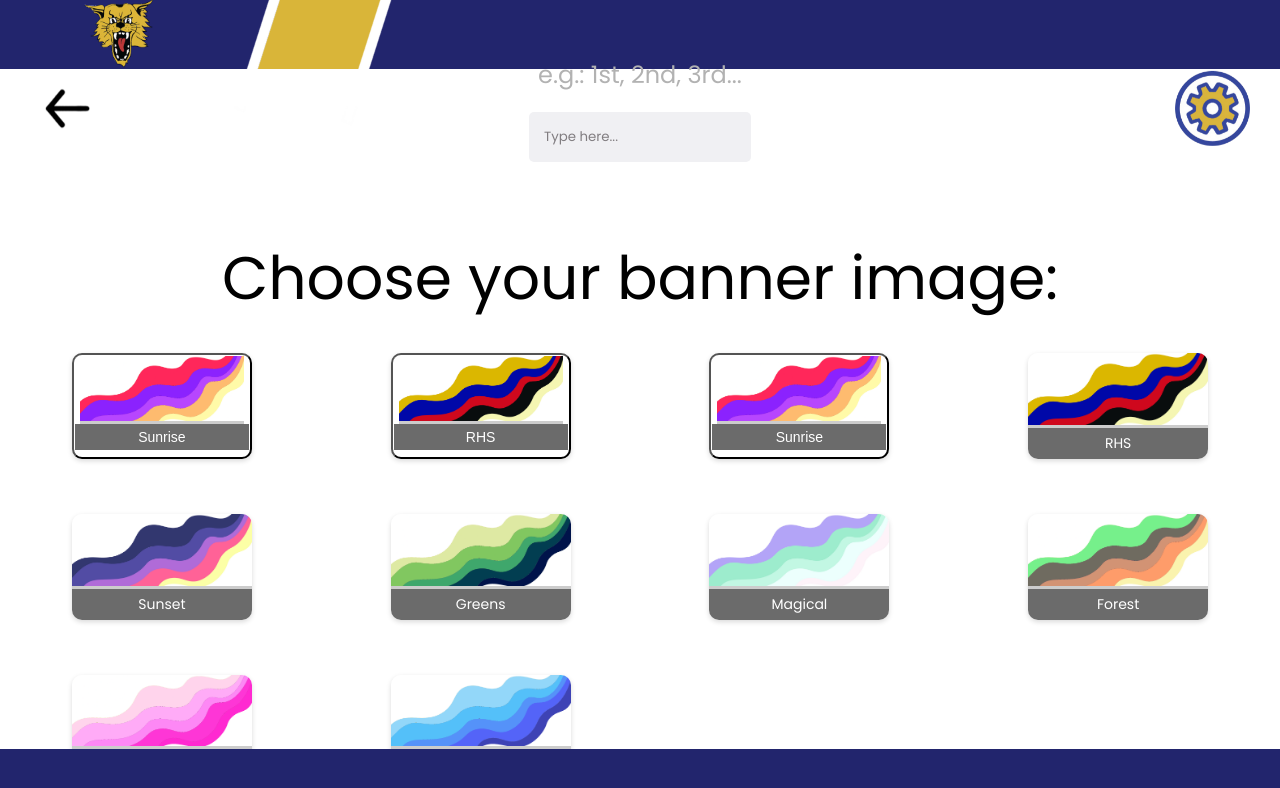
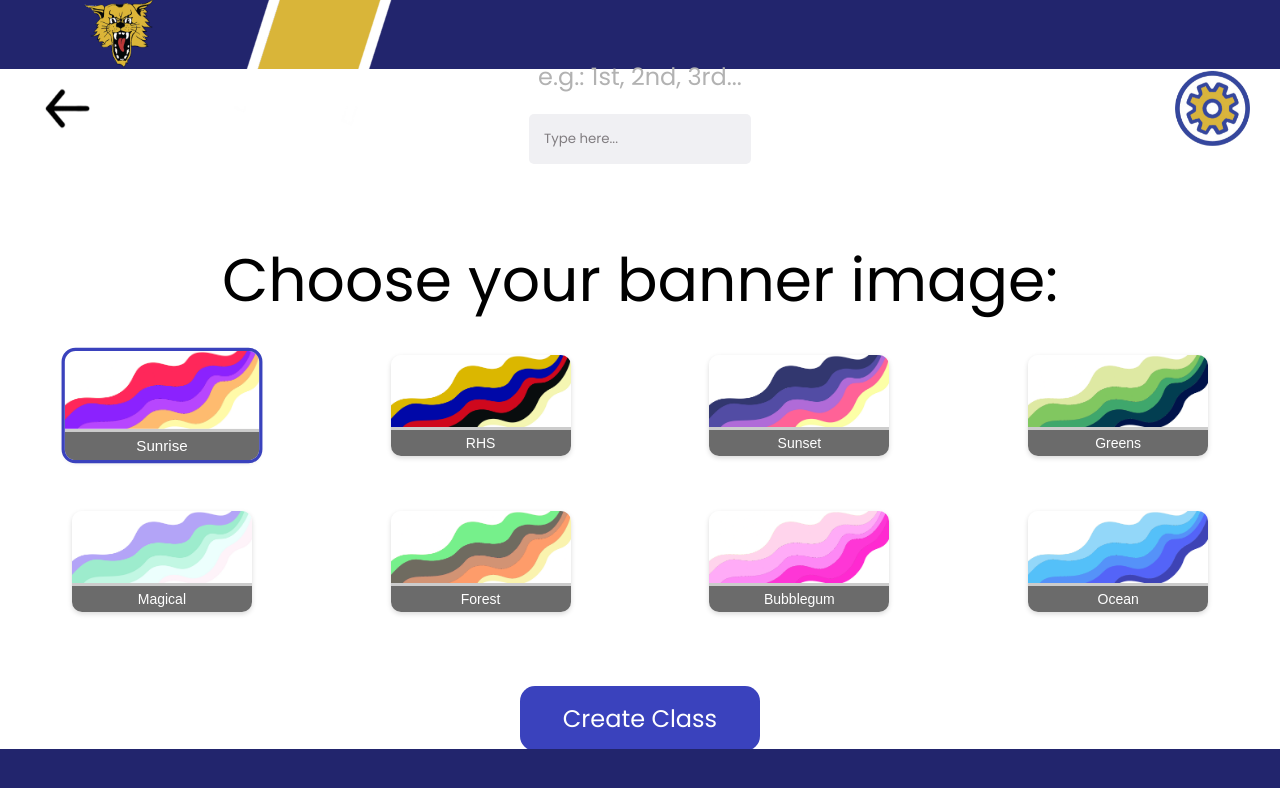
Before and after one commit to Treasure-Chandler/anxiriley, a website built with Vite: page main_pages/createClass.html in a window 1280 px wide. Both pictures are taken after a click on the button "Sunrise". Built offline with nearby package versions, Linux system fonts and the light colour scheme.

Commit message:
Edited comments on some other js files, completed class banner button functionality (i think)

```diff
--- a/main_pages/createClass.html
+++ b/main_pages/createClass.html
@@ -73,38 +73,30 @@
                             <img src="/Assets/Banners/banner_rhs.jpg" alt='Class banner, titled "RHS"'>
                             <p>RHS</p>
                         </button>
-                        <button class="banner-item" data-banner="Sunrise">
-                            <img src="/Assets/Banners/banner_sunrise.png" alt='Class banner, titled "Sunrise"'>
-                            <p>Sunrise</p>
-                        </button>
-                        <div class="banner-item">
-                            <img src="/Assets/Banners/banner_rhs.jpg" alt='Class banner, titled "RHS"'>
-                            <p>RHS</p>
-                        </div>
-                        <div class="banner-item">
+                        <button class="banner-item" data-banner="Sunset">
                             <img src="/Assets/Banners/banner_sunset.jpg" alt='Class banner, titled "Sunset"'>
                             <p>Sunset</p>
-                        </div>
-                        <div class="banner-item">
+                        </button>
+                        <button class="banner-item" data-banner="Greens">
                             <img src="/Assets/Banners/banner_greens.png" alt='Class banner, titled "Greens"'>
                             <p>Greens</p>
-                        </div>
-                        <div class="banner-item">
+                        </button>
+                        <button class="banner-item" data-banner="Magical">
                             <img src="/Assets/Banners/banner_magical.jpg" alt='Class banner, titled "Magical"'>
                             <p>Magical</p>
-                        </div>
-                        <div class="banner-item">
+                        </button>
+                        <button class="banner-item" data-banner="Forest">
                             <img src="/Assets/Banners/banner_forest.png" alt='Class banner, titled "Forest"'>
                             <p>Forest</p>
-                        </div>
-                        <div class="banner-item">
+                        </button>
+                        <button class="banner-item" data-banner="Bubblegum">
                             <img src="/Assets/Banners/banner_bubblegum.png" alt='Class banner, titled "Bubblegum"'>
                             <p>Bubblegum</p>
-                        </div>
-                        <div class="banner-item">
+                        </button>
+                        <button class="banner-item" data-banner="Ocean">
                             <img src="/Assets/Banners/banner_ocean.png" alt='Class banner, titled "Ocean"'>
                             <p>Ocean</p>
-                        </div>
+                        </button>
                     </div>
                 </div>
 
--- a/scripts/addClass.js
+++ b/scripts/addClass.js
@@ -7,7 +7,7 @@
 
 // When the page is loaded, execute these events
 document.addEventListener('DOMContentLoaded', () => {
-    // Declare compoennts
+    // Declare components
     const classCodeInput = document.getElementById('classCode');
     const addClassBtn = document.getElementById('addClass');
 
--- a/scripts/createClass.js
+++ b/scripts/createClass.js
@@ -8,8 +8,32 @@
 
 // When the page is loaded, execute these events
 document.addEventListener('DOMContentLoaded', () => {
+    // Declare components
+    const bannerButtons = document.querySelectorAll(".banner-item");
+    let selectedBanner = null;
+
     // Navigate back to the home screen
     document.getElementById('back').addEventListener('click', function () {
         location.href = 'home.html';
     });
+
+    // Detect which banner button was clicked
+    bannerButtons.forEach(button => {
+        button.addEventListener('click', () => {
+            const bannerName = button.dataset.banner;
+
+            // If clicking the already-selected banner, deselect it
+            if (selectedBanner === bannerName) {
+                button.classList.remove("selected");
+                selectedBanner = null;
+                console.log("Banner deselected");
+                return;
+            }
+
+            // Otherwise, select the new banner
+            bannerButtons.forEach(b => b.classList.remove("selected"));
+            button.classList.add("selected");
+            selectedBanner = bannerName;
+        });
+    });
 });
--- a/scripts/login.js
+++ b/scripts/login.js
@@ -24,7 +24,7 @@ document.addEventListener('DOMContentLoaded', async function () {
     // Initialize Firestore for user data creation
     const db = firebase.firestore();
 
-    // Declaring components
+    // Declare components
     const credAlert = document.getElementById('credIssues');
     const resetSuccess = document.getElementById('resetSuccessAlert');
 
--- a/scripts/settings.js
+++ b/scripts/settings.js
@@ -75,7 +75,7 @@ function getPasswordFromUser() {
 
 // When the page is loaded, execute these events
 document.addEventListener('DOMContentLoaded', () => {
-    // Initialize alerts
+    // Declare alerts
     const confirmDeletionAlert = document.getElementById('confirmAlert');
     const needPwAlert = document.getElementById('needPasswordAlert');
 
--- a/styles/createClass.css
+++ b/styles/createClass.css
@@ -169,12 +169,14 @@ input[type=text]:focus {
 .banner-item {
     align-items: center;
     background: white;
+    border: transparent;
     border-radius: 10px;
     box-shadow: 0 2px 5px rgba(0,0,0,0.15);
     display: flex;
     flex-direction: column;
     overflow: hidden;
     margin-bottom: 40px;
+    padding: 0;
     transition: transform 0.2s ease;
     width: 180px;
 }
@@ -199,6 +201,11 @@ input[type=text]:focus {
     padding: 5px;
     text-align: center;
     width: 100%;
+}
+
+.banner-item.selected {
+    outline: 3px solid #3a42bd;
+    transform: scale(1.08);
 }
 
 /* Button to create the class */
```
